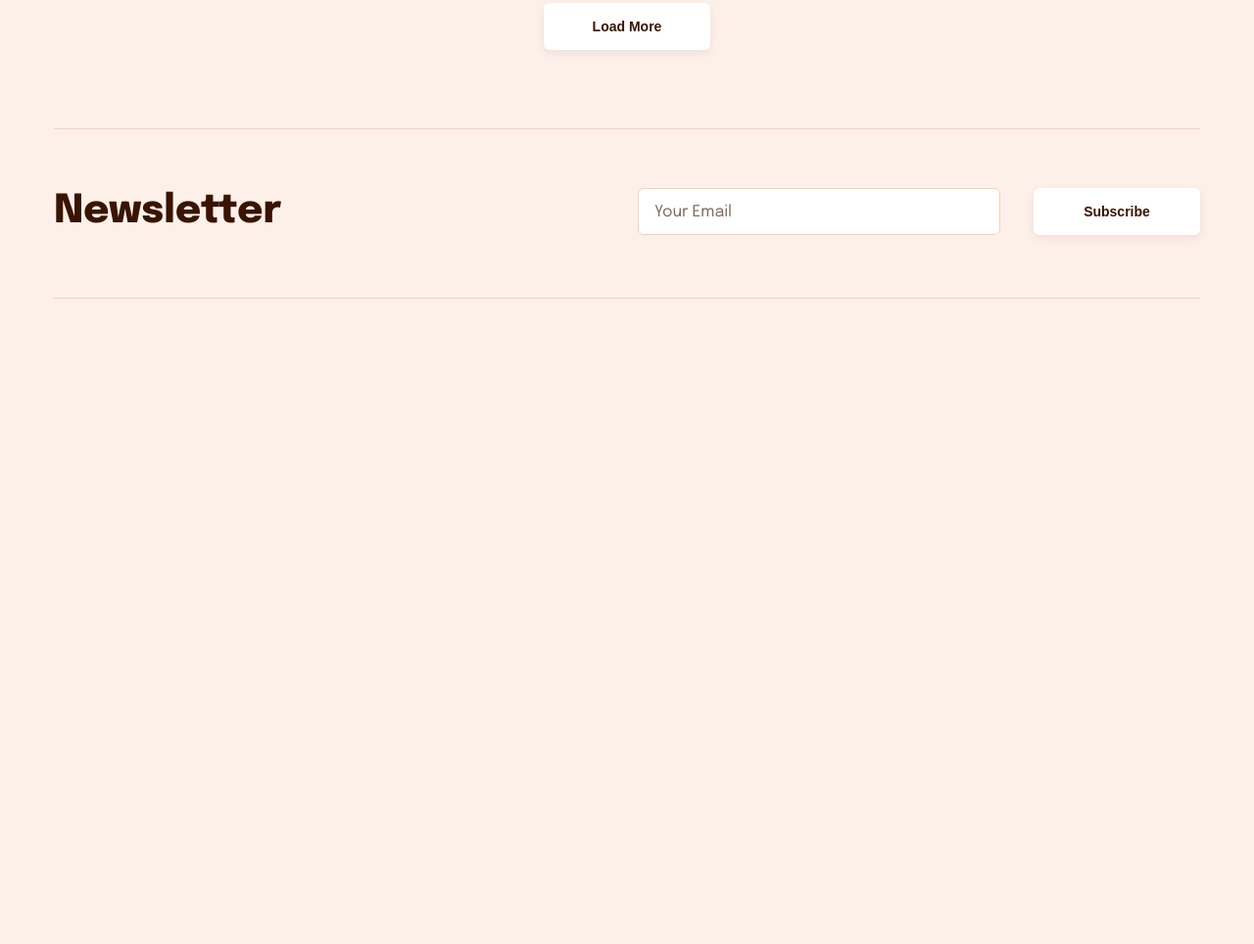
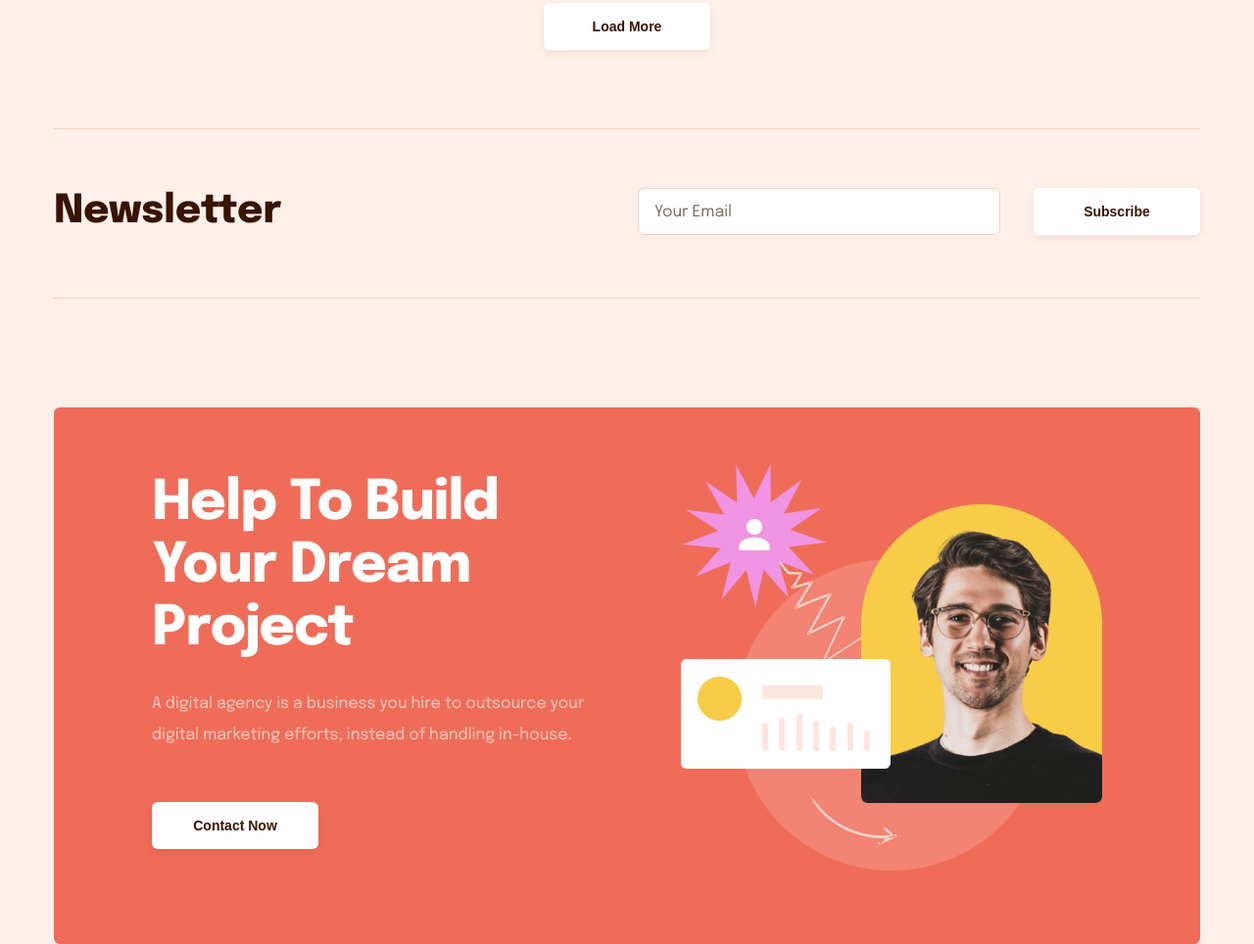
Before and after one commit to farhan-nahid/zakir-soft-task, a plain HTML site: page index.html in a window 1280 px wide. Shown: the part 2117-3081 px from the top of the page at 98% size. Before the commit the page ends 2422 px from the top, so only its background shows below. Drawn offline with Linux system fonts and the light colour scheme.

Commit message:
contact us done

```diff
--- /dev/null
+++ b/assets/scss/components/_contact.scss
@@ -0,0 +1,31 @@
+// import variables & mixins
+@import '../variables/variables';
+@import '../mixins/fontStyles';
+@import '../mixins/flexItem';
+@import '../extended/overlay';
+
+#contact__us {
+  margin-top: 111px;
+  background-color: #ef6d58;
+  padding: 41.25px 100px 71px 100px;
+  @include flex_item(space-between, center);
+  border-radius: 6px;
+  .contact__content {
+    width: 470px;
+    margin-right: 70px;
+    h2 {
+      @include font_styles(56px, 800, 64px, -1px, $white_text);
+    }
+    p {
+      @include font_styles(16px, 400, 32px, 0, $light_text);
+      margin: 28px 0 52px 0;
+    }
+  }
+  .contact__image {
+    width: 443.749755859375px;
+    img {
+      height: 431.749755859375px;
+      object-fit: cover;
+    }
+  }
+}
--- a/assets/scss/components/_newsletter.scss
+++ b/assets/scss/components/_newsletter.scss
@@ -16,8 +16,8 @@
     input {
       width: 370px;
       height: 48px;
-      background-color: #fff;
-      border: 1px solid #f3d1bf;
+      background-color: $white_text;
+      border: 1px solid $border_color;
       border-radius: 6px;
       padding: 9px 16px 7px 16px;
       font-family: inherit;
@@ -26,7 +26,7 @@
         outline: 0;
       }
       &::placeholder {
-        @include font_styles(16px, 400, 32px, 0, #391400a3);
+        @include font_styles(16px, 400, 32px, 0, $dark_paragraph);
         font-family: Epilogue;
       }
     }
--- a/assets/scss/style.scss
+++ b/assets/scss/style.scss
@@ -34,3 +34,9 @@
 */
 
 @import './components/newsletter';
+
+/*
+    contact css
+*/
+
+@import './components/contact';
--- a/index.html
+++ b/index.html
@@ -195,6 +195,31 @@
       ====================================
                  blogs area end
       ====================================
+    -->
+      <!--
+      ====================================
+                contact area start
+      ====================================
+    -->
+      <section class="container">
+        <div id="contact__us">
+          <div class="contact__content">
+            <h2>Help To Build Your Dream Project</h2>
+            <p>
+              A digital agency is a business you hire to outsource your digital marketing efforts, instead of handling
+              in-house.
+            </p>
+            <button class="white__btn">Contact Now</button>
+          </div>
+          <div class="contact__image">
+            <img src="./assets/images/contact.png" alt="contact" />
+          </div>
+        </div>
+      </section>
+      <!--
+      ====================================
+                contact area end
+      ====================================
     --></main>
     <script src="./assets/js/index.js"></script>
   </body>
```
Also changed, not shown: assets/css/style.css, assets/images/contact.png (renamed from assets/images/pic.png).
